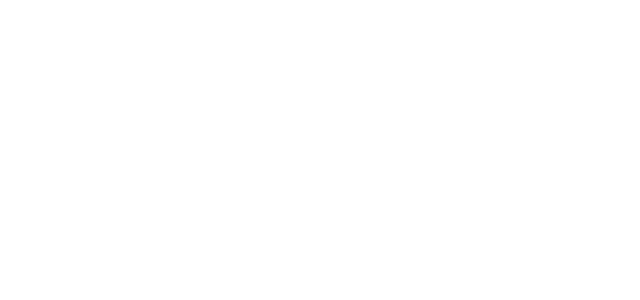
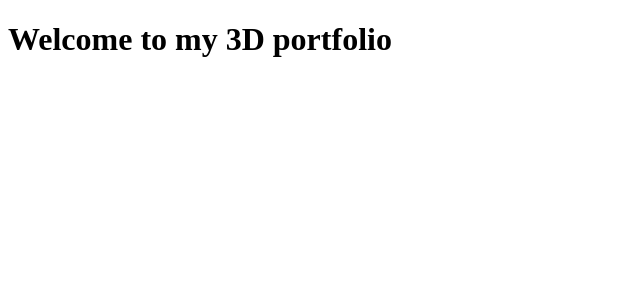
Before and after one commit to douaa-cyber/portfolio, a React (Vite) app: page / in a window 1280 px wide. Shown: the top 300 px of the page, without its empty margins (0-640 px from the left). Built offline with nearby package versions, Linux system fonts and the light colour scheme.

Commit message:
- Added dependencies for GSAP and React Three libraries to enhance 3D capabilities.

```diff
--- a/src/App.jsx
+++ b/src/App.jsx
@@ -1,7 +1,7 @@
 import React from "react";
 
 const App = () => {
-  return <div></div>;
+  return <h1>Welcome to my 3D portfolio</h1>;
 };
 
 export default App;
```
Also changed, not shown: package.json (+7 -1 lines), 1 other file (tests, documents, lock files or other folders).
